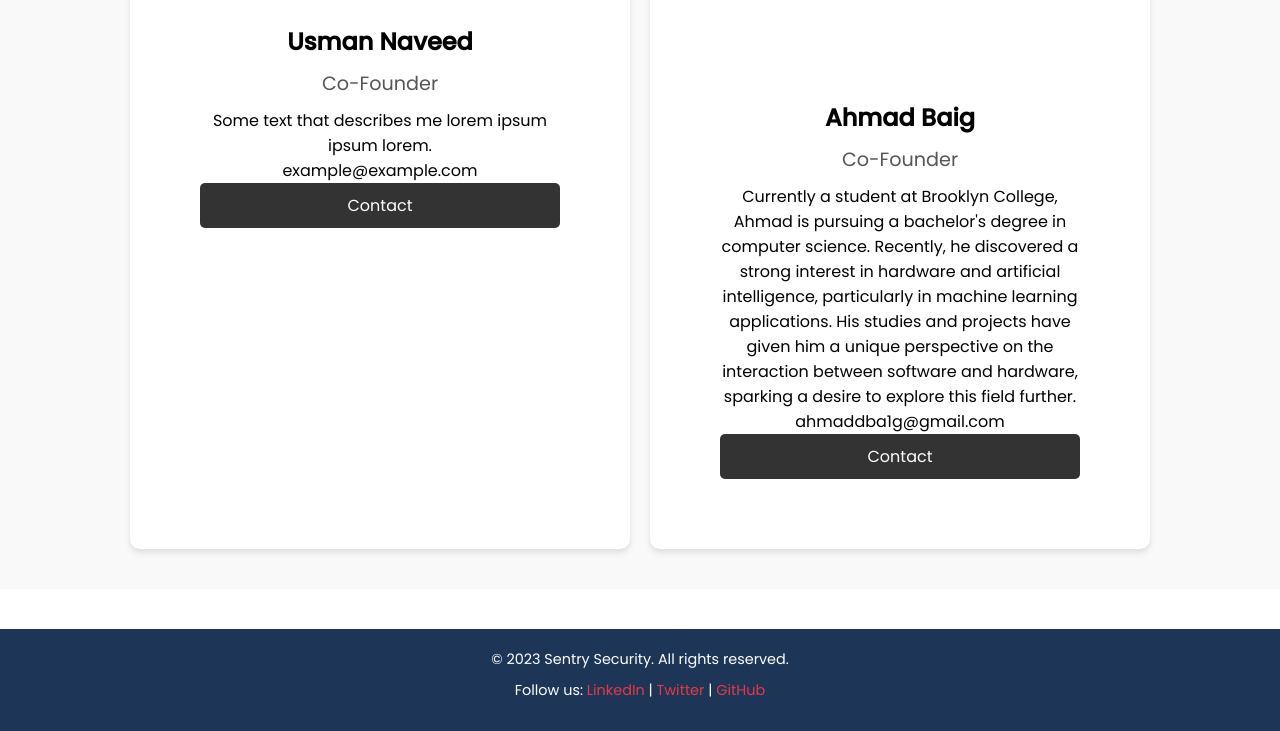
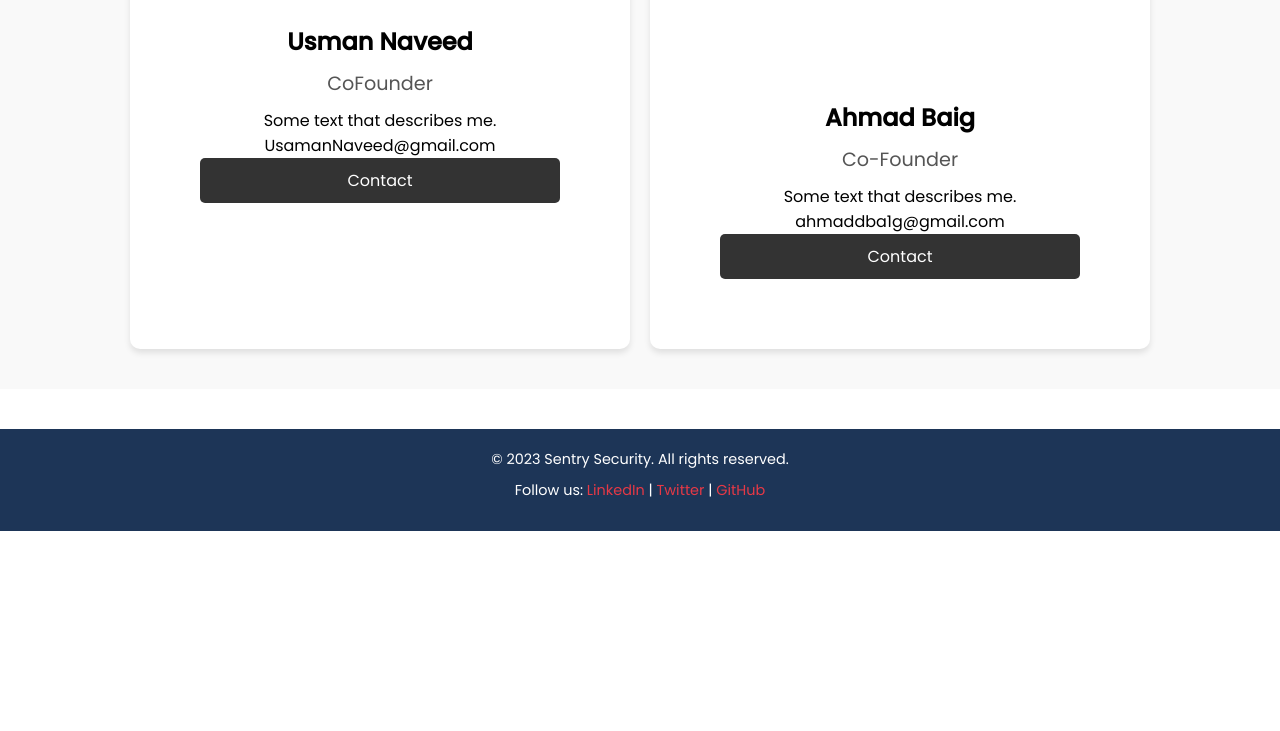
Before and after one commit to Usman072003/Sentry, a plain HTML site: page index.html in a window 1280 px wide. Shown: the part 3399-4130 px from the top of the page. After the commit the page ends 3930 px from the top, so only its background shows below. Drawn offline with Linux system fonts and the light colour scheme.

Commit message:
Update index.html

```diff
--- a/index.html
+++ b/index.html
@@ -113,9 +113,9 @@
           <img src="usman.jpg" alt="Usman Naveed" style="width:100%">
           <div class="card-content">
             <h2>Usman Naveed</h2>
-            <p class="title">Co-Founder</p>
-            <p>Some text that describes me lorem ipsum ipsum lorem.</p>
-            <p>example@example.com</p>
+            <p class="title">CoFounder</p>
+            <p>Some text that describes me.</p>
+            <p>UsamanNaveed@gmail.com</p>
             <p><button class="button">Contact</button></p>
           </div>
         </div>
@@ -125,7 +125,7 @@
           <div class="card-content">
             <h2>Ahmad Baig</h2>
             <p class="title">Co-Founder</p>
-            <p>Currently a student at Brooklyn College, Ahmad is pursuing a bachelor's degree in computer science. Recently, he discovered a strong interest in hardware and artificial intelligence, particularly in machine learning applications. His studies and projects have given him a unique perspective on the interaction between software and hardware, sparking a desire to explore this field further.</p>
+            <p>Some text that describes me.</p>
             </p>  </p>
             <p>ahmaddba1g@gmail.com</p>
             <p><button class="button">Contact</button></p>
```
